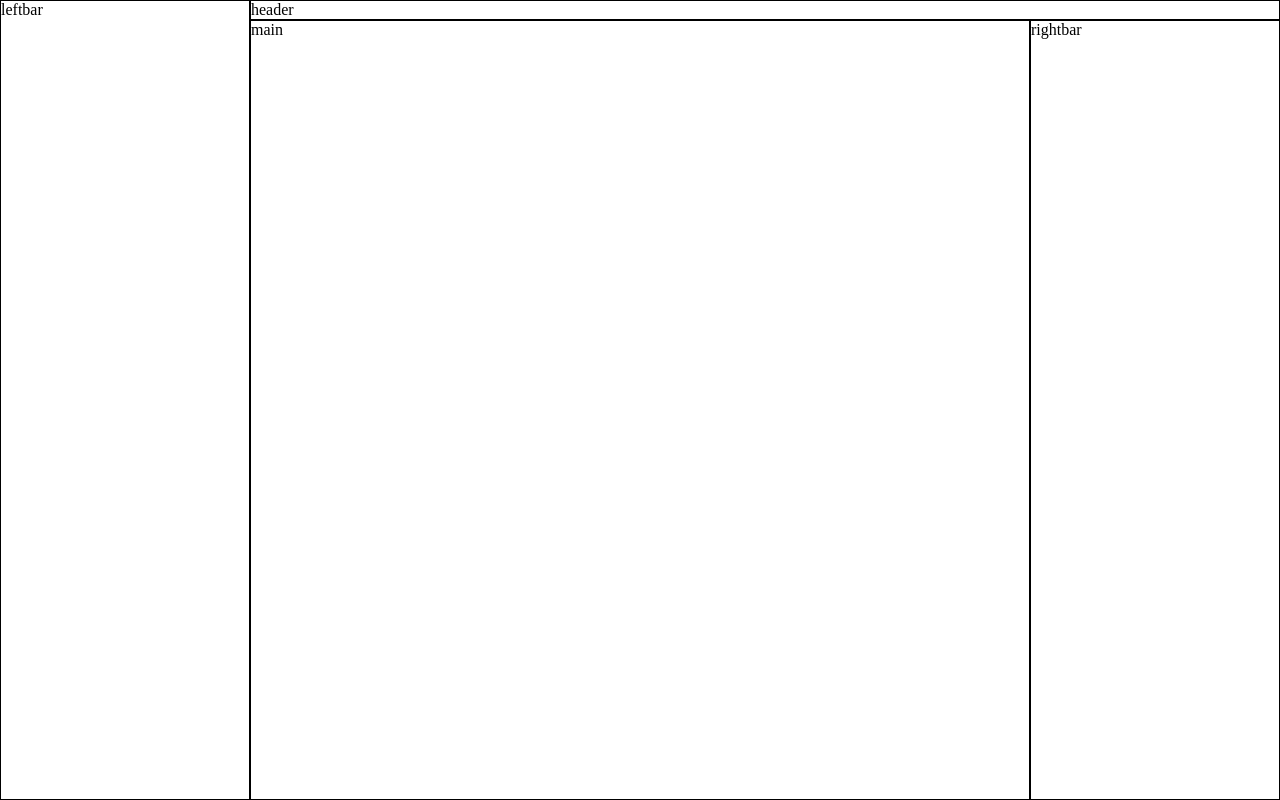
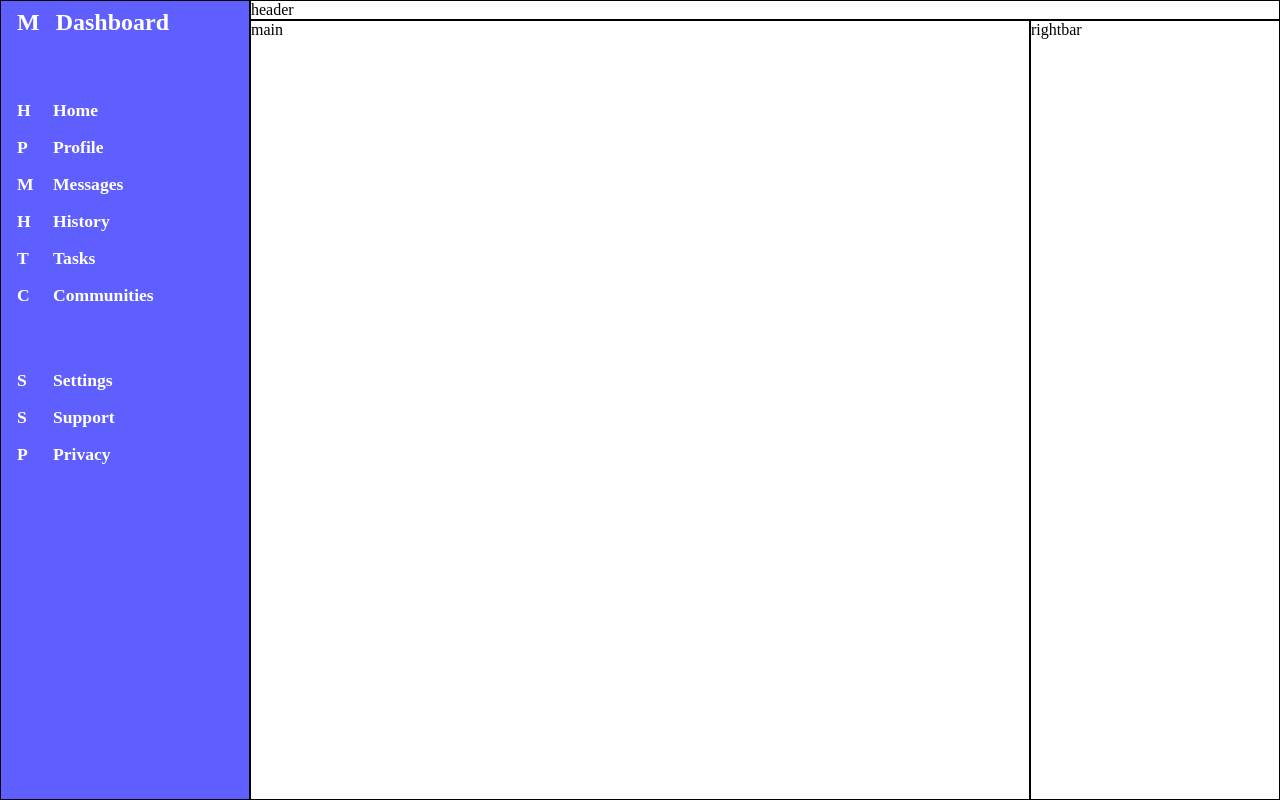
Before and after one commit to fath-nasrudin/grid-dashboard, a plain HTML site: page index.html in a window 1280 px wide. Drawn offline with Linux system fonts and the light colour scheme.

Commit message:
feat: Add left sidebar

```diff
--- a/css/style.css
+++ b/css/style.css
@@ -2,6 +2,16 @@
   padding: 0;
   margin: 0;
   box-sizing: border-box;
+}
+
+:root {
+  /* note
+  c mean contrast
+  */
+  --color-light-1: #fff;
+
+  --color-secondary: rgb(95, 95, 255);
+  --color-secondary-c: #ffffff;
 }
 
 .container {
@@ -25,3 +35,56 @@
 .header {
   grid-column: 2 / -1;
 }
+
+/* leftbar */
+.leftbar {
+  background-color: var(--color-secondary);
+  color: var(--color-secondary-c);
+
+  display: grid;
+  gap: 48px;
+  grid-auto-rows: min-content;
+}
+
+/* Components */
+
+.brand {
+  padding: 8px 16px;
+  font-size: 24px;
+  font-weight: 700;
+
+  display: flex;
+  gap: 16px;
+}
+
+/*    nav */
+.navbar {
+  display: grid;
+  font-weight: 600;
+  font-size: 1.1rem;
+  /* grid-auto-flow: column; */
+}
+
+.nav-item {
+  padding: 8px 16px;
+}
+
+.nav-link:hover {
+  background-color: #ffffff14;
+  cursor: pointer;
+}
+
+.nav-link:active {
+  background-color: #00000014;
+}
+
+/*    text-icon */
+.text-icon {
+  display: flex;
+  gap: 16px;
+  align-items: center;
+}
+
+.icon {
+  width: 20px;
+}
--- a/index.html
+++ b/index.html
@@ -11,7 +11,74 @@
 
   <body>
     <div class="container">
-      <aside class="leftbar">leftbar</aside>
+      <aside class="leftbar">
+        <!-- logo -->
+        <div class="brand">
+          <div class="brand__logo">M</div>
+          <div class="brand__text">Dashboard</div>
+        </div>
+        <!-- list 1 -->
+        <nav class="navbar">
+          <div class="nav-item nav-link">
+            <div class="text-icon">
+              <div class="icon">H</div>
+              <div class="text">Home</div>
+            </div>
+          </div>
+          <div class="nav-item nav-link">
+            <div class="text-icon">
+              <div class="icon">P</div>
+              <div class="text">Profile</div>
+            </div>
+          </div>
+          <div class="nav-item nav-link">
+            <div class="text-icon">
+              <div class="icon">M</div>
+              <div class="text">Messages</div>
+            </div>
+          </div>
+          <div class="nav-item nav-link">
+            <div class="text-icon">
+              <div class="icon">H</div>
+              <div class="text">History</div>
+            </div>
+          </div>
+          <div class="nav-item nav-link">
+            <div class="text-icon">
+              <div class="icon">T</div>
+              <div class="text">Tasks</div>
+            </div>
+          </div>
+          <div class="nav-item nav-link">
+            <div class="text-icon">
+              <div class="icon">C</div>
+              <div class="text">Communities</div>
+            </div>
+          </div>
+        </nav>
+        <!-- list 2 -->
+        <nav class="navbar">
+          <div class="nav-item nav-link">
+            <div class="text-icon">
+              <div class="icon">S</div>
+              <div class="text">Settings</div>
+            </div>
+          </div>
+          <div class="nav-item nav-link">
+            <div class="text-icon">
+              <div class="icon">S</div>
+              <div class="text">Support</div>
+            </div>
+          </div>
+          <div class="nav-item nav-link">
+            <div class="text-icon">
+              <div class="icon">P</div>
+              <div class="text">Privacy</div>
+            </div>
+          </div>
+        </nav>
+
+      </aside>
       <header class="header">header</header>
       <main class="main">main</main>
       <aside class="rightbar">rightbar</aside>
```
